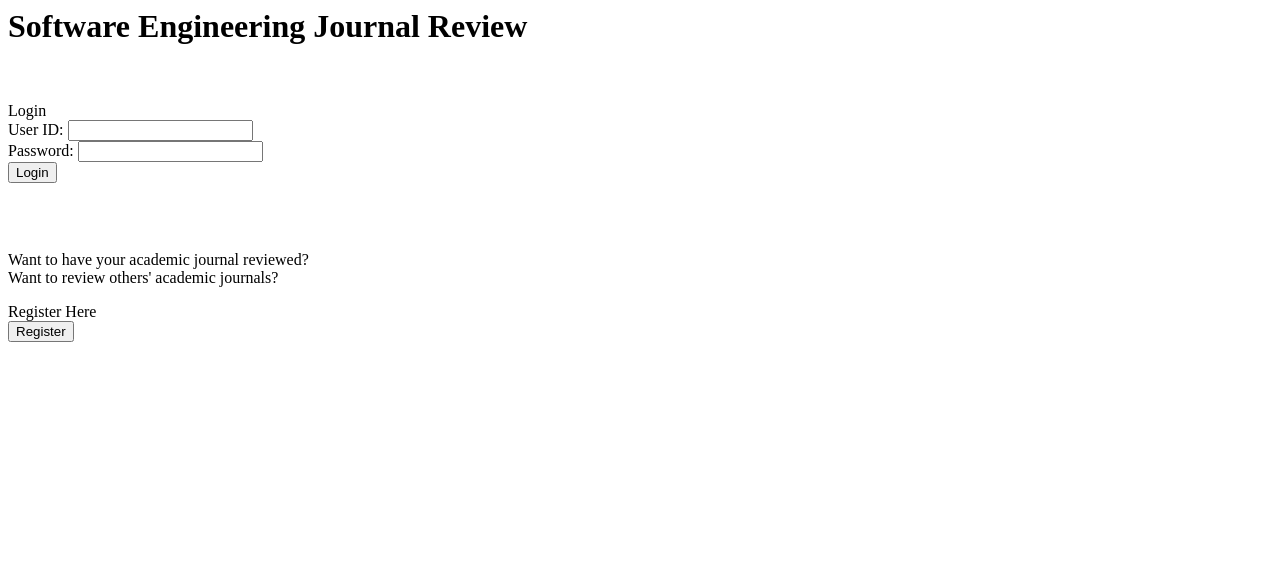
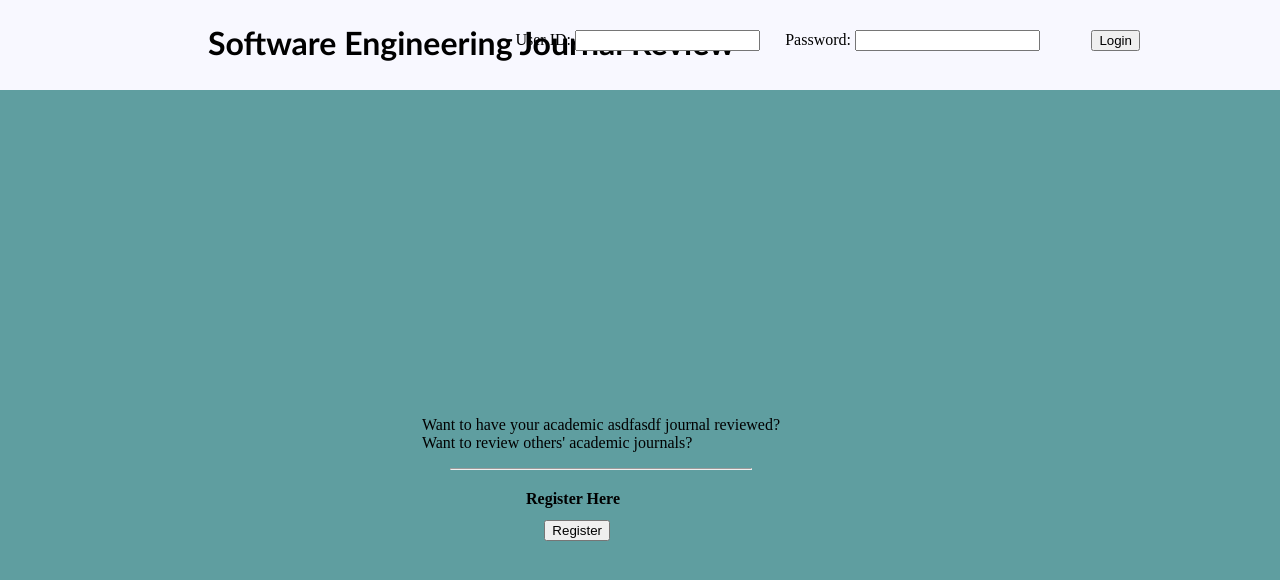
Before and after one commit to josephdeeb/SENG300, a PHP site: page / in a window 1280 px wide; the page is wider, and only the part inside the window is pictured. Shown: the top 580 px of that part. Run offline with PHP 8.4, Linux system fonts and the light colour scheme.

Commit message:
added css

```diff
--- a/index.php
+++ b/index.php
@@ -1,5 +1,10 @@
 <html>
+<head>
+<title>Journal Review</title>
+<link href="style.css" type="text/css" rel="stylesheet" />
+</head>
 <body>
+<div class="rectangle"></div>
 <h1>Software Engineering Journal Review</h1>
 <br><br>
 
@@ -14,24 +19,32 @@ if(!empty($_POST["registered"])){
 }
 ?>
 
-<div id="button">
+<div class="test" id="button">
 <form action="\SENG300\login.php" method="post">
-	Login<br>
+	<!--Login<br>-->
+	<div class="username">
 	User ID: <input type="text" name="username" required><br>
+	</div>
+	<div class="password">
 	Password: <input type="password" name="password" required><br>
+	</div>
+	<div class="loginButton">
 	<input type="submit" value="Login">
+	</div>
 </form>
 <br><br>
-<p>
-   Want to have your academic journal reviewed?<br>
-   Want to review others' academic journals?<br>
-</p>
-
-<form action="\SENG300\regFront.php" method="post">
-   Register Here<br>
-   <input type="submit" value="Register">
-</form>
+	<div class="askMessage">
+	<p>Want to have your academic asdfasdf journal reviewed?<br> Want to review others' academic journals?<br> </p>
+	<hr width="300px"/>
+	</div>
+	<div class="register">
+	<form action="\SENG300\regFront.php" method="post">
+		<b>Register Here</b><br>
+	</div>
+	<div class="registerButton">
+		<input type="submit" value="Register">
+	</div>
+	</form>
 </div>
-
 </body>
 </html>
```
